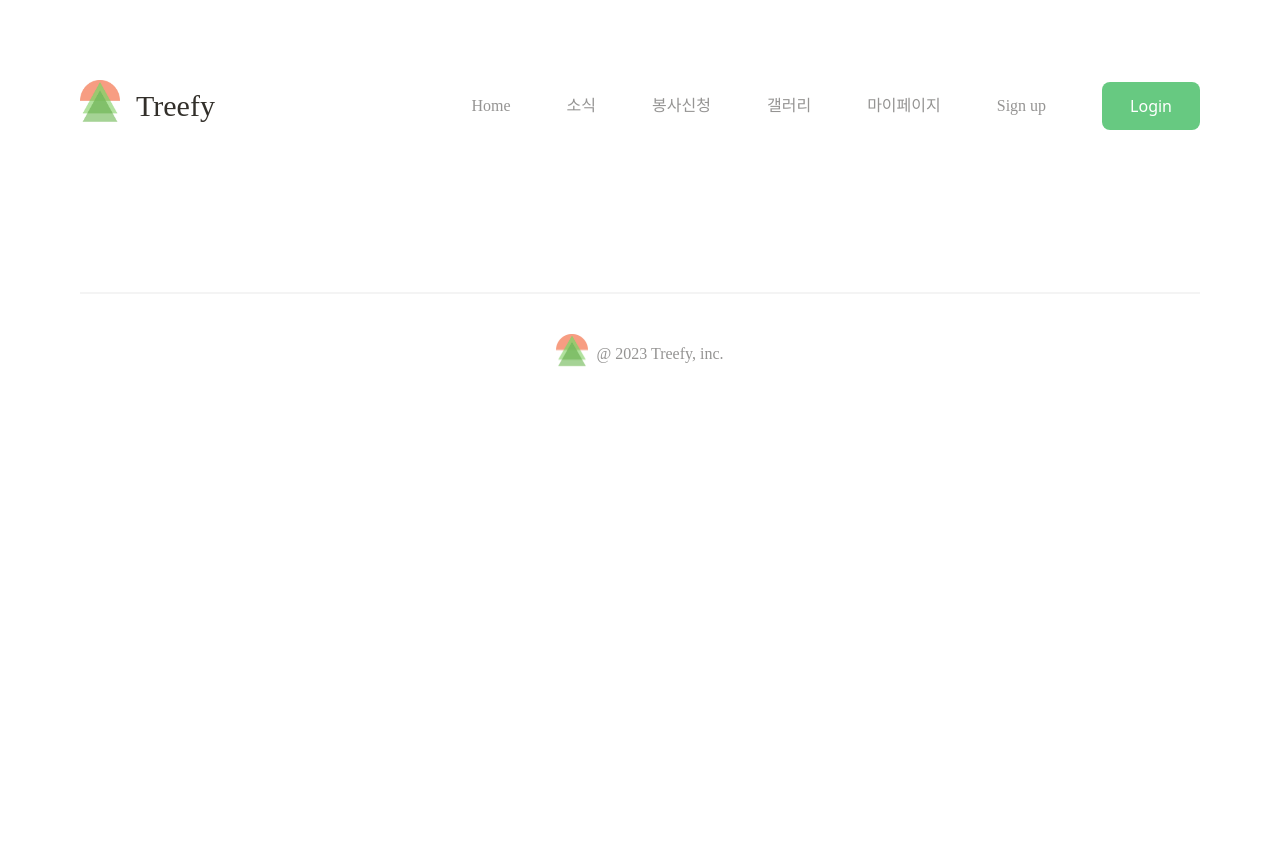
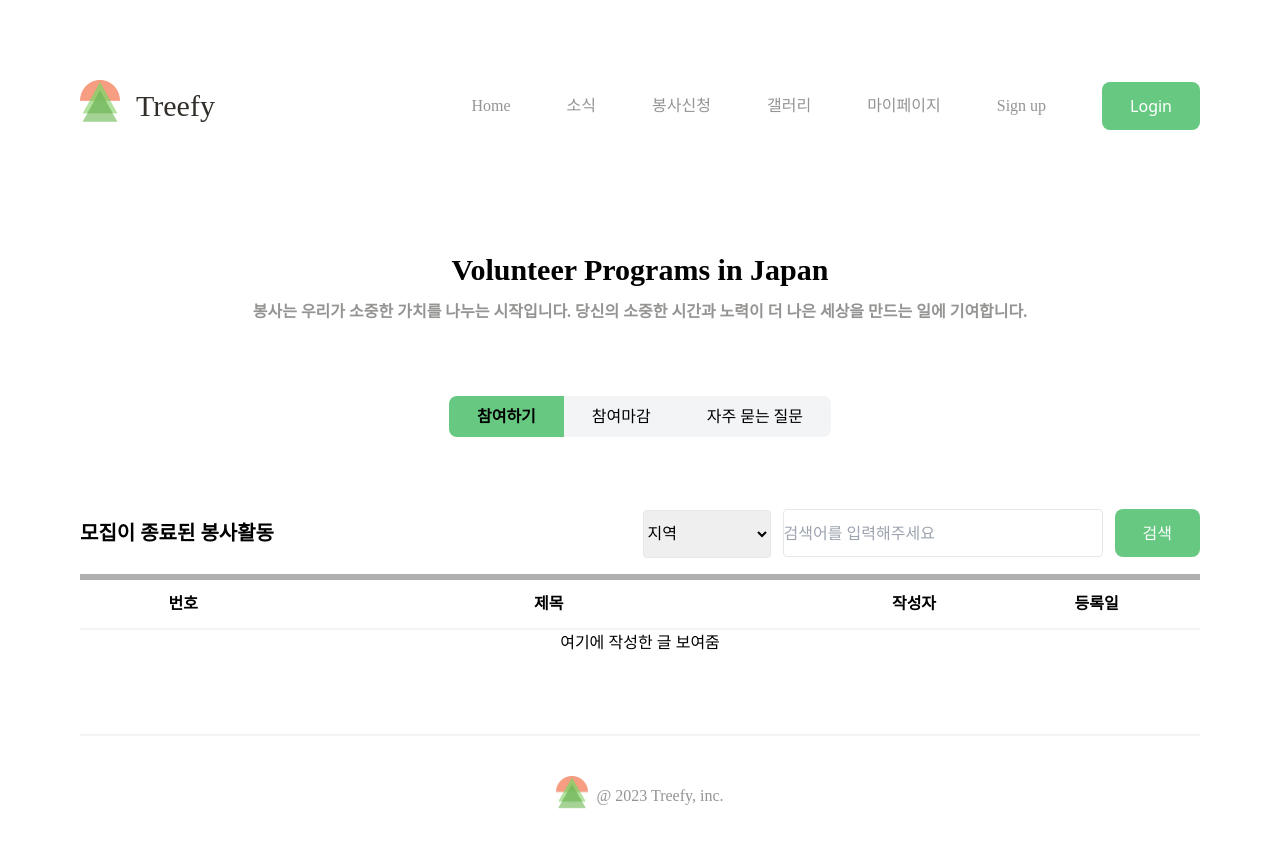
Before and after one commit to gyuiru/Treefy-FE, a Vue app: page /list/closed in a window 1280 px wide. Shown: the top 848 px of the page. Before the commit the page ends 800 px from the top, so only its background shows below. Built offline with nearby package versions, Linux system fonts and the light colour scheme.

Commit message:
feat: closed componentデザイン完成
Closed componentのデザイン完成

#6

```diff
--- /dev/null
+++ b/src/components/Closed.vue
@@ -0,0 +1,40 @@
+<template>
+  <div class="container min-w-full">
+    <div class="flex justify-between items-center mb-4">
+      <p class="font-pretendard font-bold text-xl">모집이 종료된 봉사활동</p>
+      <div>
+        <select class="font-pretendard border rounded h-12 w-32 mr-3">
+          <option value="value1">지역</option>
+          <option value="value2">Option 2</option>
+          <option value="value3">Option 3</option>
+        </select>
+        <input type="text" placeholder="검색어를 입력해주세요" class="border h-12 w-80 rounded mr-3">
+        <button class="bg-custom-btn-green rounded-lg p-3 pl-7 pr-7 text-white">검색</button>
+      </div>
+    </div>
+    <div class="h-1.5 w-full bg-custom-gray border-soli opacity-75"></div>
+    <div class="text-center">
+      <div class="grid grid-cols-6 p-3 font-pretendard font-bold">
+        <p>번호</p>
+        <p class="col-span-3">제목</p>
+        <p>작성자</p>
+        <p>등록일</p>
+      </div>
+      <div class="h-0.5 w-full bg-custom-gray border-solid opacity-10"></div>
+      <div>여기에 작성한 글 보여줌</div>
+    </div>
+  </div>
+</template>
+
+<script lang="ts">
+import { defineComponent } from 'vue';
+
+export default defineComponent({
+  name : "Closed",
+  components : {},
+})
+</script>
+
+<style>
+
+</style>
--- a/src/components/VolunteerProgramsList.vue
+++ b/src/components/VolunteerProgramsList.vue
@@ -6,7 +6,7 @@
     </div>
     <div class="text-center p-10 pb-20">
       <router-link to="/list/join" class="bg-custom-btn-green rounded-l-lg p-3 pl-7 pr-7 text-black font-pretendard font-bold">참여하기</router-link>
-      <router-link to="" class="bg-gray-100 p-3 pl-7 pr-7 text-black font-pretendard">참여마감</router-link>
+      <router-link to="/list/closed" class="bg-gray-100 p-3 pl-7 pr-7 text-black font-pretendard">참여마감</router-link>
       <router-link to="" class="bg-gray-100 rounded-r-lg p-3 pl-7 pr-7 text-black font-pretendard">자주 묻는 질문</router-link>
     </div>
     <router-view></router-view>
--- a/src/router.js
+++ b/src/router.js
@@ -2,6 +2,7 @@ import { createWebHistory, createRouter } from "vue-router";
 import Home from './components/Home.vue';
 import VolunteerProgramsList from './components/VolunteerProgramsList.vue';
 import Join from './components/Join.vue';
+import Closed from './components/Closed.vue';
 const routes = [
     {
         path: "/",
@@ -15,6 +16,10 @@ const routes = [
                 path: "join",
                 component: Join,
             },
+            {
+                path: "closed",
+                component: Closed,
+            },
         ]
     }
 ];
--- a/src/router.ts
+++ b/src/router.ts
@@ -2,6 +2,7 @@ import { createWebHistory, createRouter } from "vue-router";
 import Home from './components/Home.vue';
 import VolunteerProgramsList from './components/VolunteerProgramsList.vue';
 import Join from './components/Join.vue';
+import Closed from './components/Closed.vue';
 
 const routes = [
   {
@@ -16,6 +17,10 @@ const routes = [
           path: "join",
           component: Join,
         },
+        {
+          path: "closed",
+          component: Closed,
+        },
       ]
   }
 
```
Also changed, not shown: 1 other file (tests, documents, lock files or other folders).
